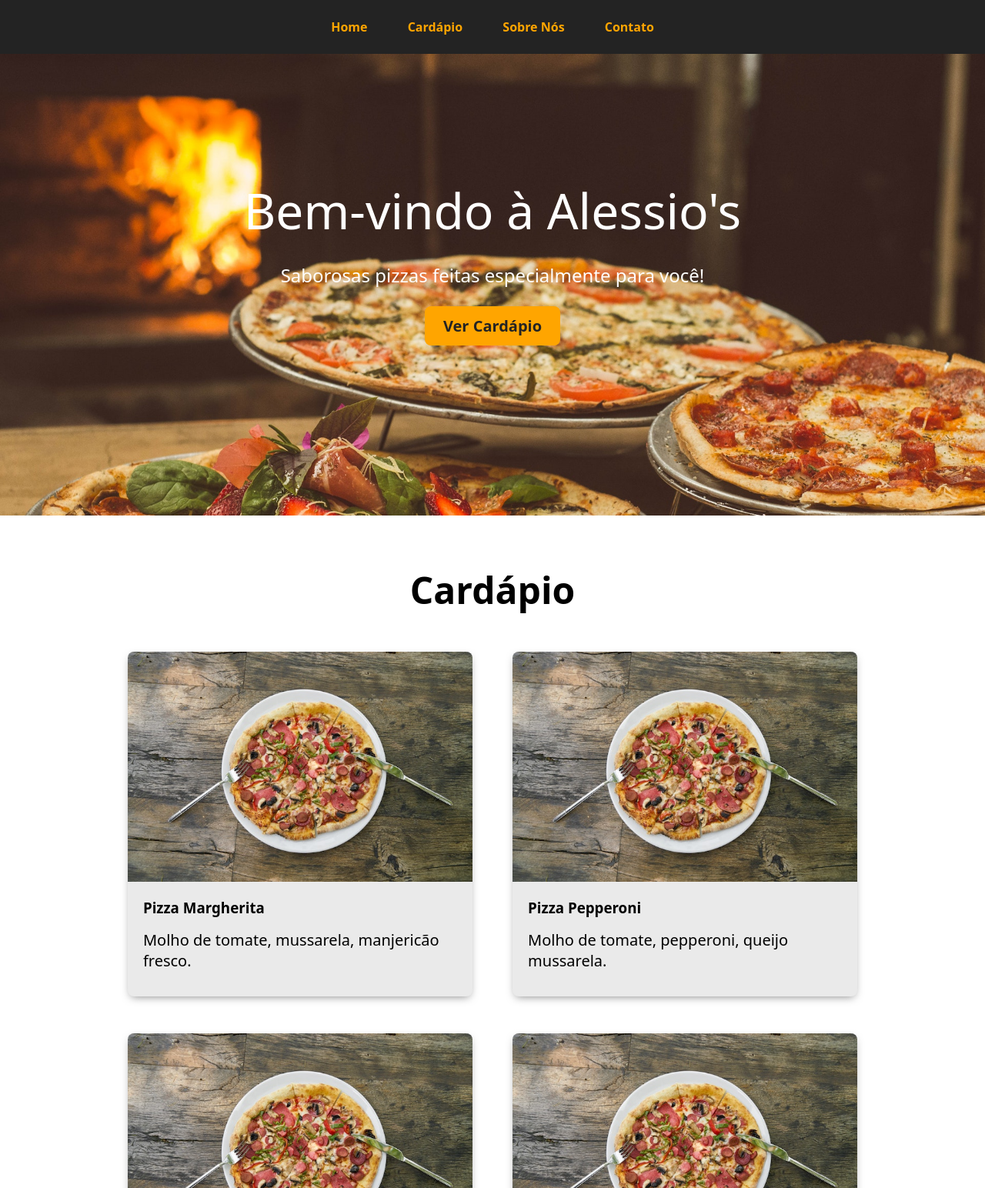
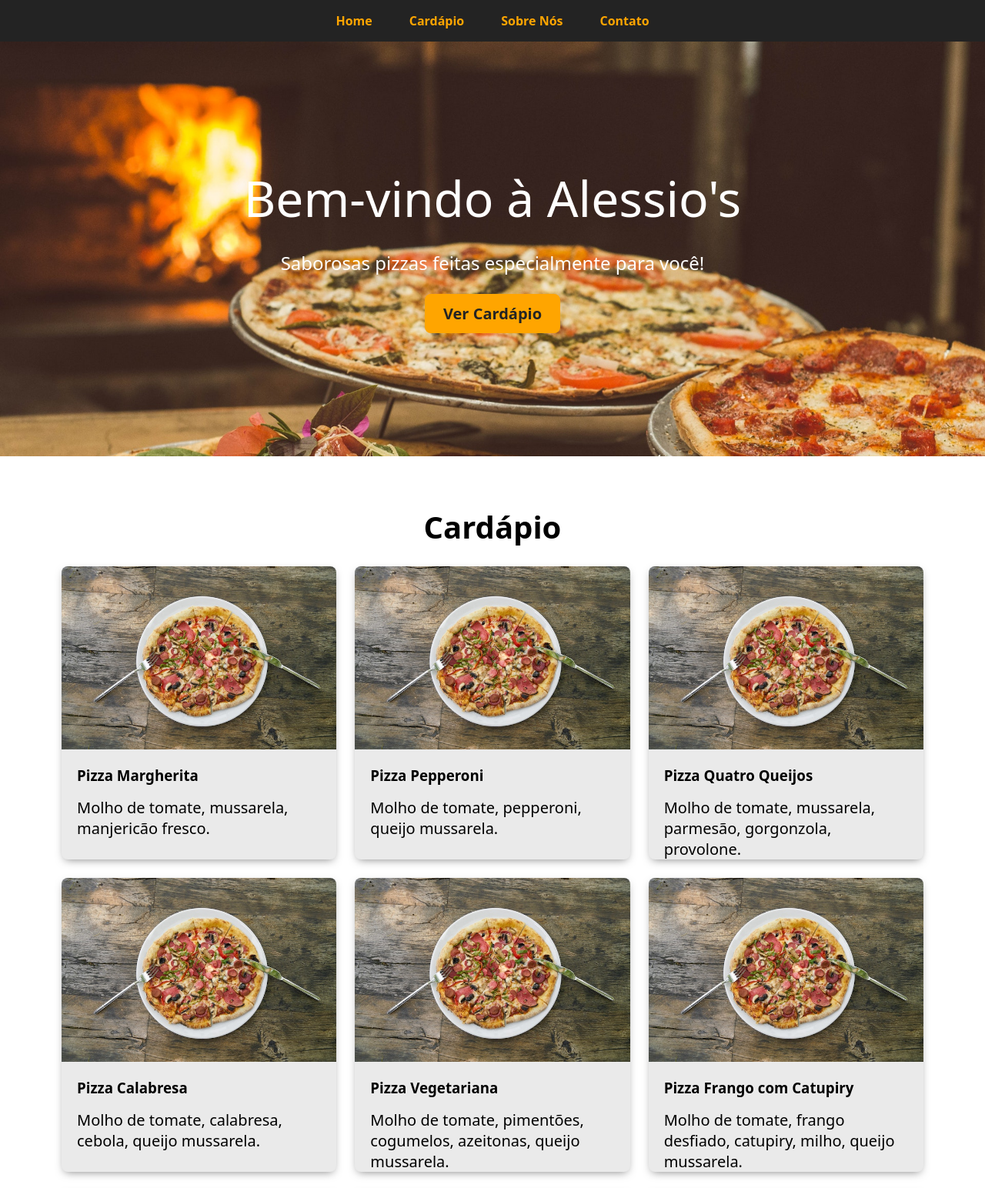
Before and after one commit to Paulo87Cesar/OneBitCode, a plain HTML site: page index.html in a window 1280 px wide. Shown: the top 1544 px of the page at 77% size. Drawn offline with Linux system fonts and the light colour scheme.

Commit message:
Tornado a landing page resposivo

```diff
--- a/style.css
+++ b/style.css
@@ -1,4 +1,5 @@
-* {
+
+*{
   box-sizing: border-box;
   margin: 0;
   padding: 0;
@@ -26,17 +27,18 @@ a {
 header {
   background-color: var(--color-dark);
   color: var(--color-white);
-  padding: 1.5rem 0;
+  padding: 1rem 0;
 }
 
 nav ul {
   list-style: none;
-  text-align: center;
+  display: flex;
+  flex-direction: column;
+  align-items: center;
 }
 
 nav li {
-  display: inline;
-  margin: 0 1.5rem;
+  margin: 0.5rem 0;
 }
 
 nav a {
@@ -44,22 +46,33 @@ nav a {
   font-weight: 700;
 }
 
+@media (min-width: 768px) {
+  nav ul {
+    flex-direction: row;
+    justify-content: center;
+  }
+
+  nav li {
+    margin: 0 1.5rem;
+  }
+}
+
 .hero {
   background-image: url("img/pexels-narda-yescas-1566837.jpg");
   background-size: cover;
   color: var(--color-white);
-  min-height: 75vh;
-  padding: 10rem 0;
+  min-height: 50vh;
+  padding: 5rem 1rem;
   text-align: center;
 }
 
 .hero h1 {
-  font-size: 4rem;
+  font-size: 2.5rem;
   font-weight: 100;
 }
 
 .hero p {
-  font-size: 1.5rem;
+  font-size: 1.25rem;
   margin-top: 1.5rem;
 }
 
@@ -76,12 +89,12 @@ nav a {
 }
 
 section:not(#home) {
-  padding: 4rem;
+  padding: 2rem 1rem;
   text-align: center;
 }
 
 h2 {
-  font-size: 3rem;
+  font-size: 2.5rem;
   margin-bottom: 1.5rem;
 }
 
@@ -91,16 +104,17 @@ p {
 
 .menu-list {
   list-style: none;
+  display: grid;
+  grid-template-columns: repeat(auto-fit, minmax(250px, 1fr));
+  gap: 1.5rem;
+  padding: 0 1rem;
 }
 
 .menu-list > li {
   background-color: var(--color-light);
   border-radius: .5rem;
   box-shadow: 0 4px 12px -4px rgba(0, 0, 0, 0.5);
-  display: inline-block;
-  margin: 1.5rem;
-  height: 28rem;
-  width: 28rem;
+  height: auto;
   text-align: left;
 }
 
@@ -142,77 +156,34 @@ address > * {
 footer {
   background-color: var(--color-dark);
   color: var(--color-white);
-  padding: 2rem;
+  padding: 1rem;
   text-align: center;
+}
+
+@media (min-width: 768px) {
+  .hero {
+    padding: 10rem 0;
+  }
+
+  .hero h1 {
+    font-size: 4rem;
+  }
+
+  .hero p {
+    font-size: 1.5rem;
   }
 
   section:not(#home) {
     padding: 4rem;
-  text-align: center;
-}
-
-h2 {
-  font-size: 3rem;
-  margin-bottom: 1.5rem;
-}
-
-p {
-  font-size: 1.25rem;
   }
 
   .menu-list {
-  list-style: none;
+    grid-template-columns: repeat(2, 1fr);
+  }
 }
 
-.menu-list > li {
-  background-color: var(--color-light);
-  border-radius: .5rem;
-  box-shadow: 0 4px 12px -4px rgba(0, 0, 0, 0.5);
-  display: inline-block;
-  margin: 1.5rem;
-  height: 28rem;
-  width: 28rem;
-  text-align: left;
+@media (min-width: 1024px) {
+  .menu-list {
+    grid-template-columns: repeat(3, 1fr);
   }
-
-.menu-list img {
-  border-top-left-radius: .5rem;
-  border-top-right-radius: .5rem;
-  object-fit: cover;
-  width: 100%;
 }
-
-.menu-list h3,
-.menu-list p {
-  padding: 1rem 1.25rem 0;
-}
-
-#about {
-  background-image: linear-gradient(
-    to bottom,
-    rgba(0, 0, 0, 0) 0%,
-    rgba(0, 0, 0, 0.8) 100%
-    ),
-    url("img/pexels-eneida-nieves-905847.jpg");
-  background-size: cover;
-  background-position: center;
-  color: var(--color-white);
-}
-
-address {
-  margin: 2rem 0;
-  font-style: italic;
-}
-
-address > * {
-  display: inline-block;
-  margin: 1.5rem;
-  text-align: left;
-}
-
-footer {
-  background-color: var(--color-dark);
-  color: var(--color-white);
-  padding: 2rem;
-  text-align: center;
-}
```
Also changed, not shown: index.html (+2 -2 lines), 2 other files. Lines whose indentation alone changed are shown as unchanged.
